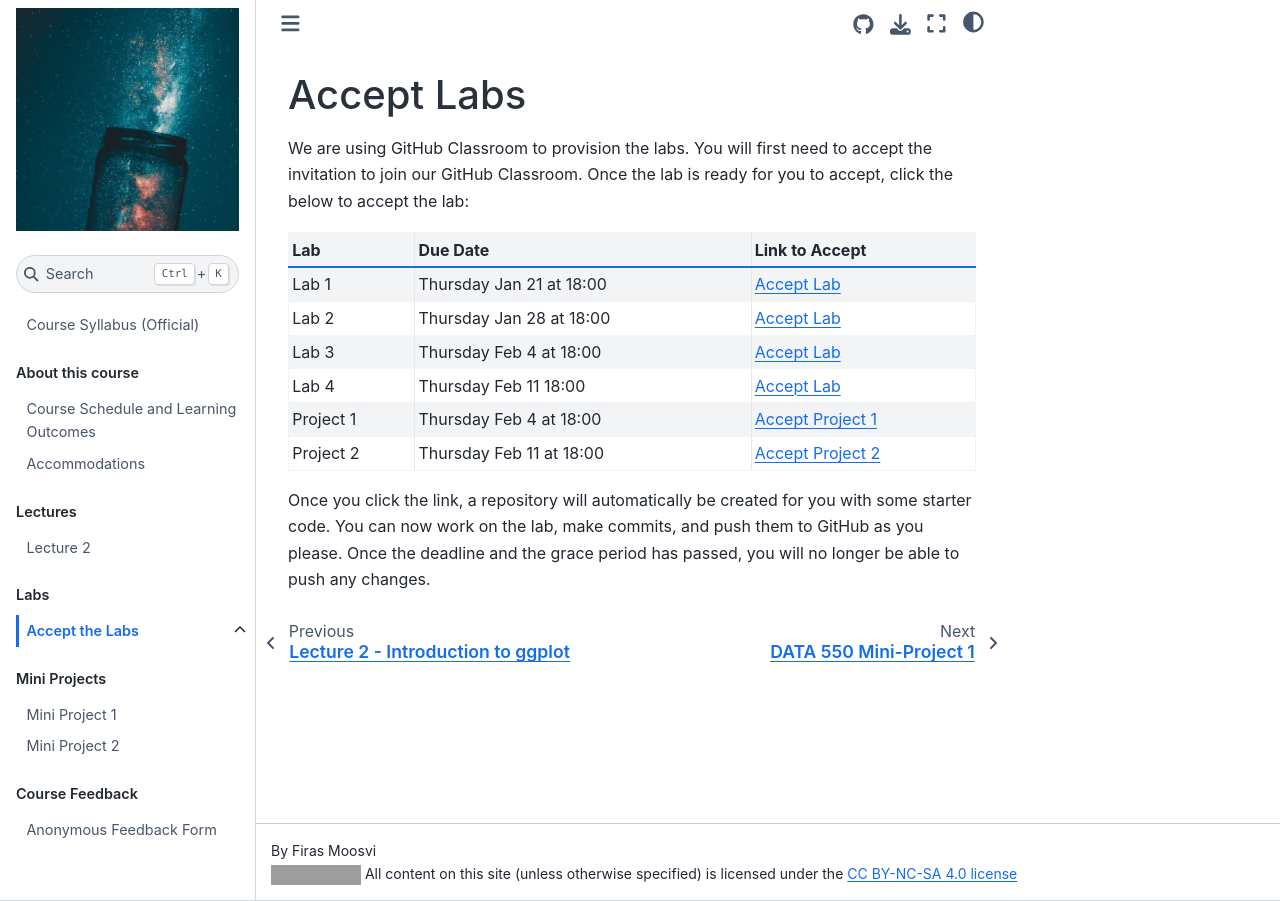
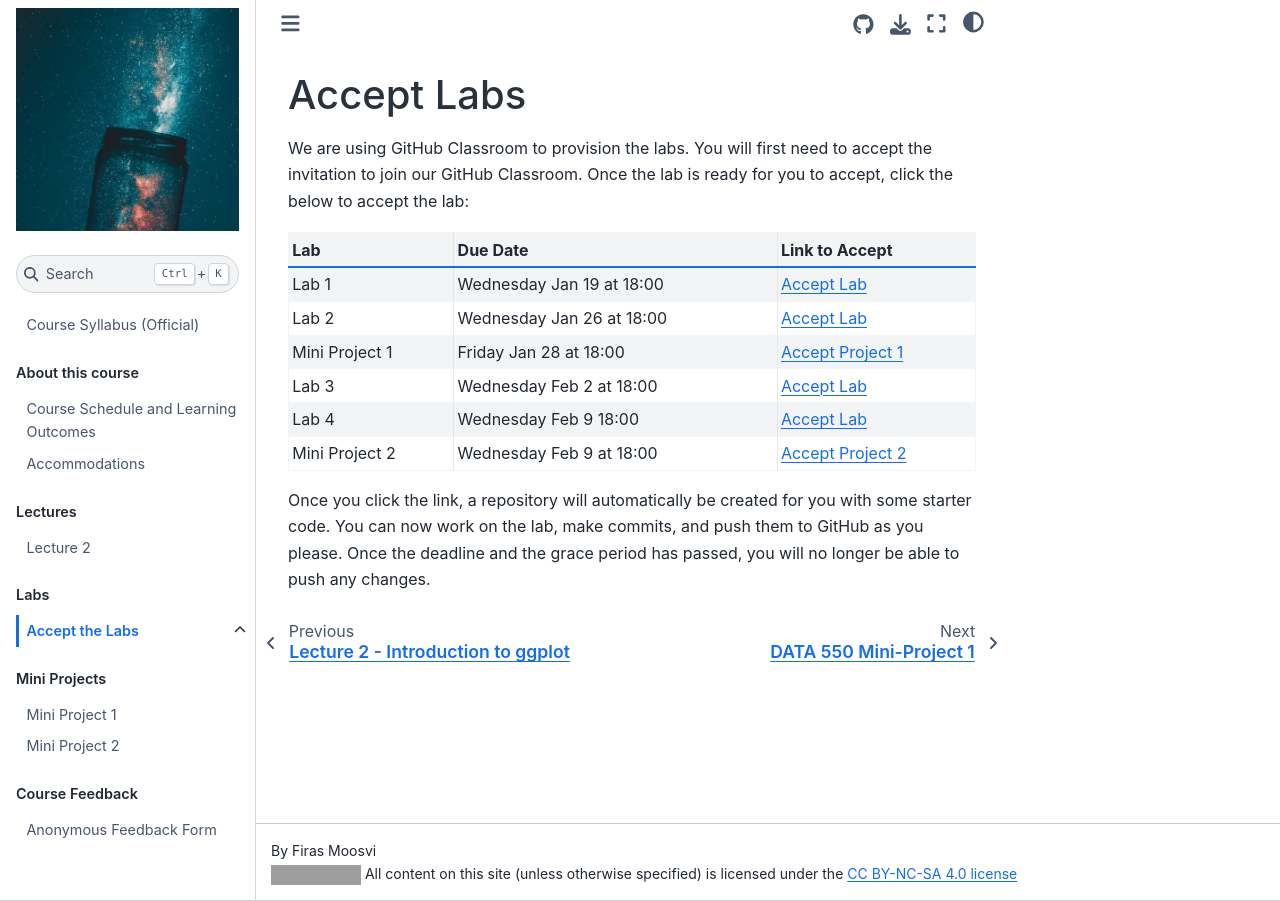
Before and after one commit to ubco-cmps/data550_course, a Jupyter Book: the page built from class/labs.md, in a window 1280 px wide. Built offline with Jupyter Book 1.0.4 settings and Sphinx 7.4.7 and the Sphinx Book theme 1.1.4, drawn with Linux system fonts in a browser that asks for light colours; pages that are not in the unit, such as notebooks, are missing from menus; grey boxes are pictures that could not be loaded.

```diff
--- a/class/labs.md
+++ b/class/labs.md
@@ -6,15 +6,14 @@ We are using GitHub Classroom to provision the labs.
 You will first need to accept the invitation to join our GitHub Classroom.
 Once the lab is ready for you to accept, click the below to accept the lab:
 
-| Lab       | Due Date                 | Link to Accept                                              |
-|-----------|--------------------------|-------------------------------------------------------------|
-| Lab 1     | Thursday Jan 21 at 18:00 | [Accept Lab](https://classroom.github.com/g/zTFF078l)       |
-| Lab 2     | Thursday Jan 28 at 18:00 | [Accept Lab](https://classroom.github.com/g/2Zk3bsDL)       |
-| Lab 3     | Thursday Feb 4 at 18:00  | [Accept Lab](https://classroom.github.com/g/pu_ryaGd)       |
-| Lab 4     | Thursday Feb 11 18:00    | [Accept Lab](https://classroom.github.com/g/TXwSooZx)      |
-| Project 1 | Thursday Feb 4 at 18:00  | [Accept Project 1](https://classroom.github.com/g/8t5lVkVv) |
-| Project 2 | Thursday Feb 11 at 18:00 | [Accept Project 2](https://classroom.github.com/g/mtQsXgLf) |
-
+| Lab            | Due Date                  | Link to Accept                                              |
+|----------------|---------------------------|-------------------------------------------------------------|
+| Lab 1          | Wednesday Jan 19 at 18:00 | [Accept Lab](https://classroom.github.com/a/pLXmHt58)       |
+| Lab 2          | Wednesday Jan 26 at 18:00 | [Accept Lab](https://classroom.github.com/a/_ZylBORl)       |
+| Mini Project 1 | Friday Jan 28 at 18:00    | [Accept Project 1](https://classroom.github.com/a/4BkuJPHc) |
+| Lab 3          | Wednesday Feb 2 at 18:00  | [Accept Lab](https://classroom.github.com/a/n6ildz5c)       |
+| Lab 4          | Wednesday Feb 9 18:00     | [Accept Lab](https://classroom.github.com/a/kggDJNm4)       |
+| Mini Project 2 | Wednesday Feb 9 at 18:00  | [Accept Project 2](https://classroom.github.com/a/steiNIgt) |
 
 Once you click the link, a repository will automatically be created for you with some starter code.
 You can now work on the lab, make commits, and push them to GitHub as you please.
```
Also changed, not shown: about/syllabus_bits/grading_practices_detailed.md (+8 -6 lines).
